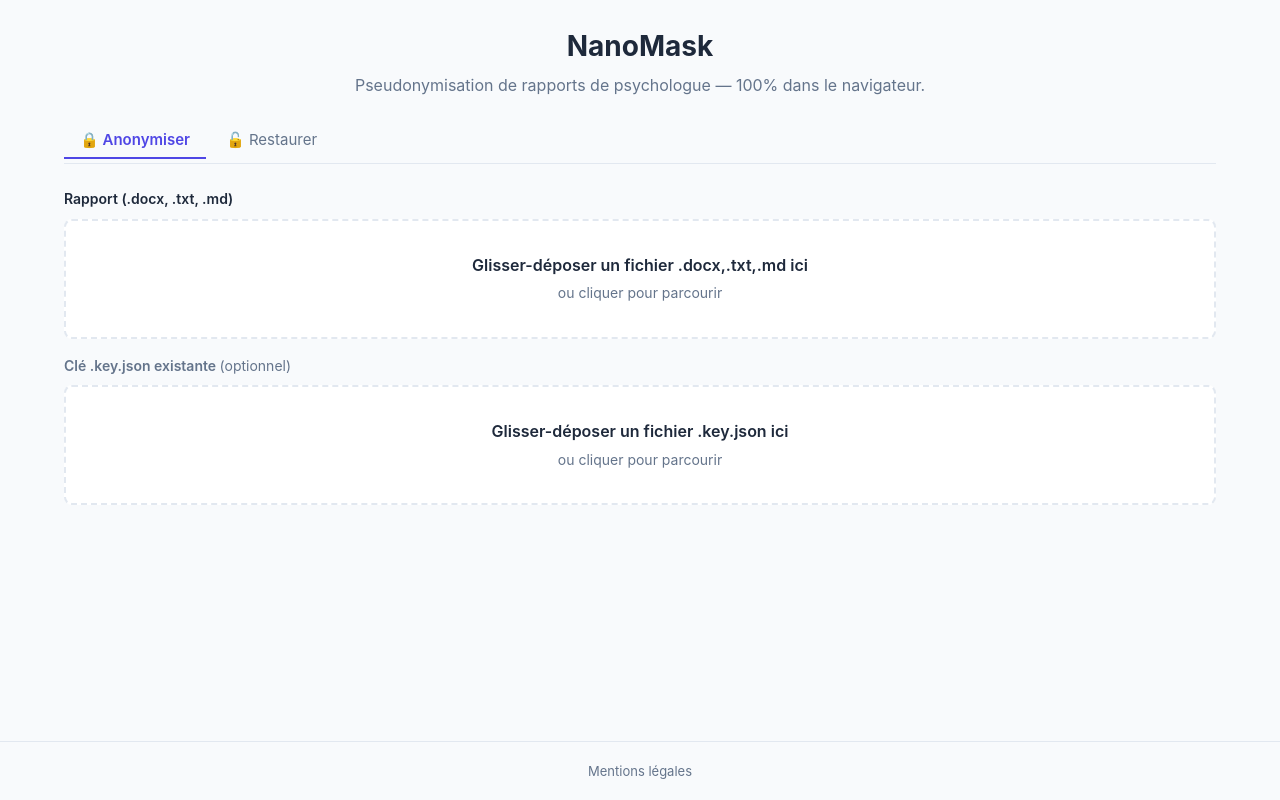
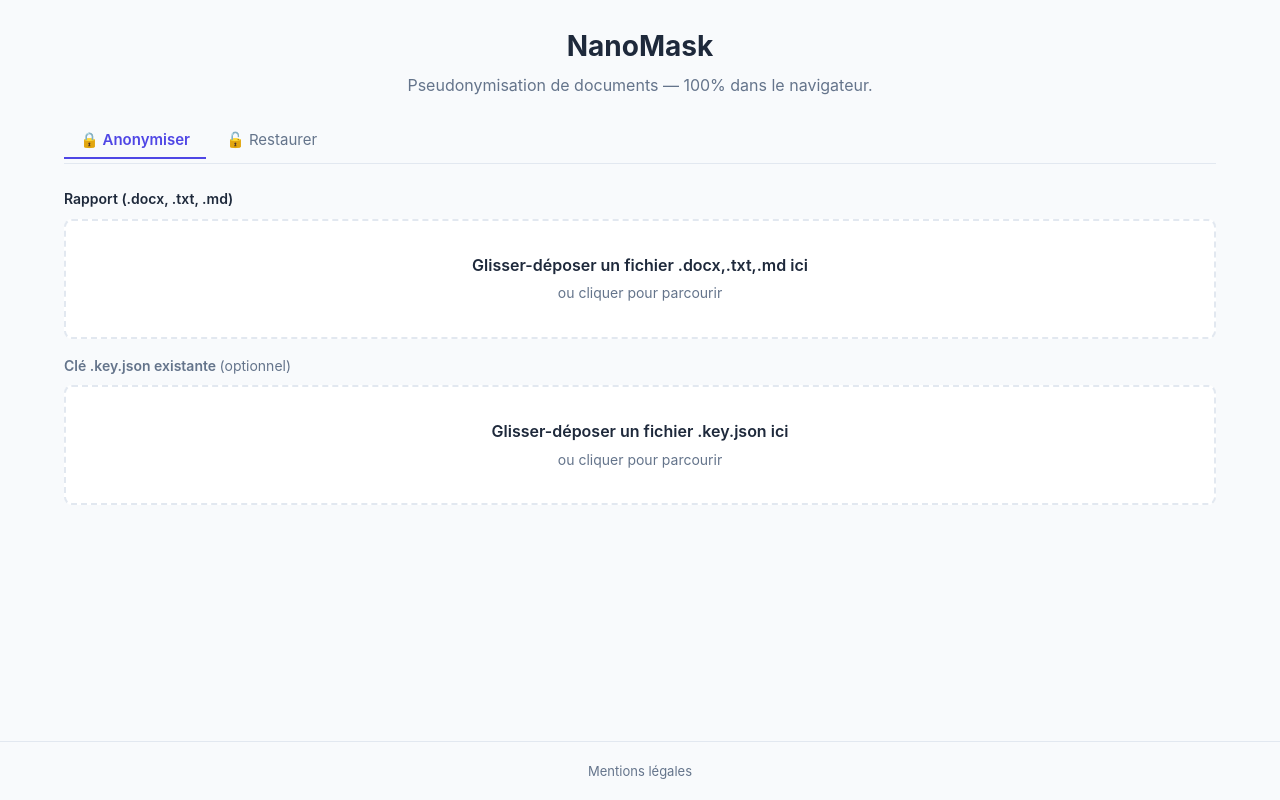
Before and after one commit to tboittin/nanomask, a React (Vite) app: page / in a window 1280 px wide. Built offline with nearby package versions, Linux system fonts and the light colour scheme.

Commit message:
edit wording header

```diff
--- a/src/App.tsx
+++ b/src/App.tsx
@@ -132,7 +132,7 @@ function App() {
             NanoMask
           </h1>
           <p style={{ color: 'var(--couleur-texte-secondaire)', marginTop: 'var(--espacement-xs)' }}>
-            Pseudonymisation de rapports de psychologue — 100% dans le navigateur.
+            Pseudonymisation de documents — 100% dans le navigateur.
           </p>
         </header>
 
```
